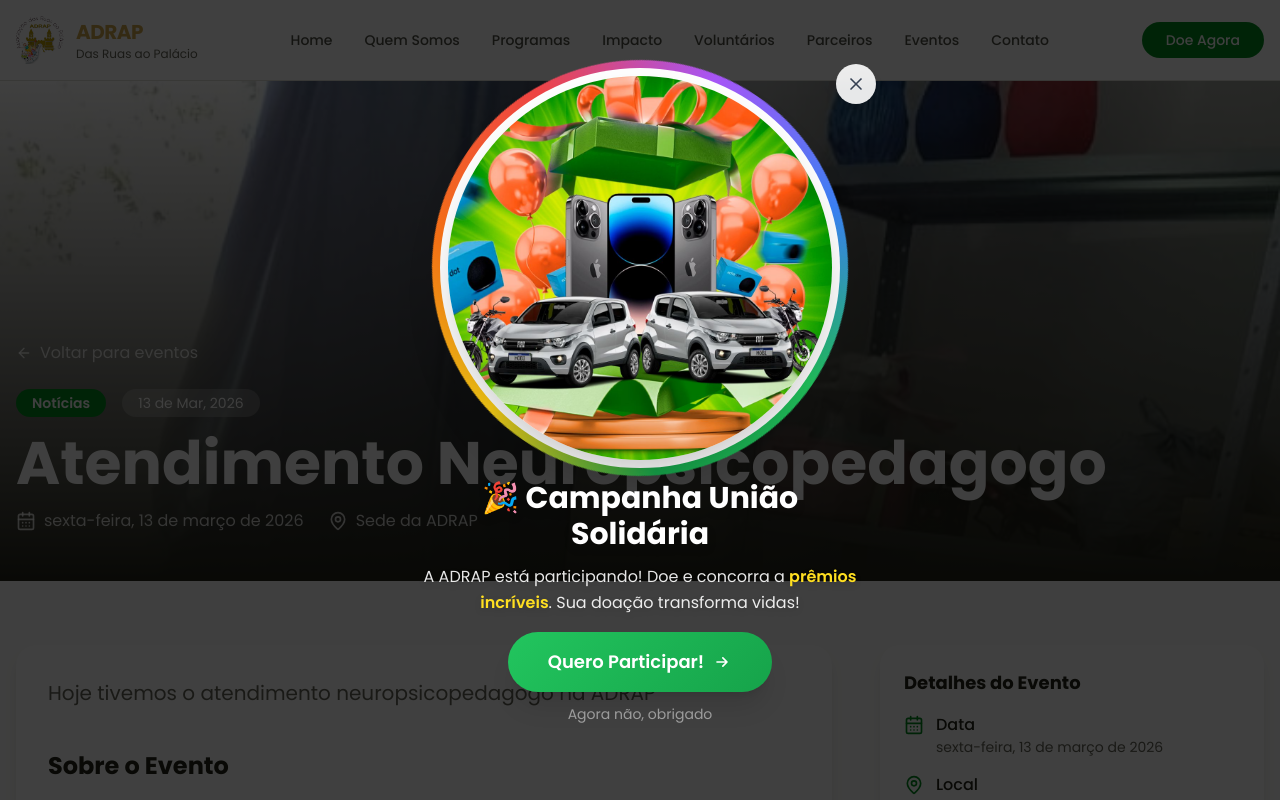
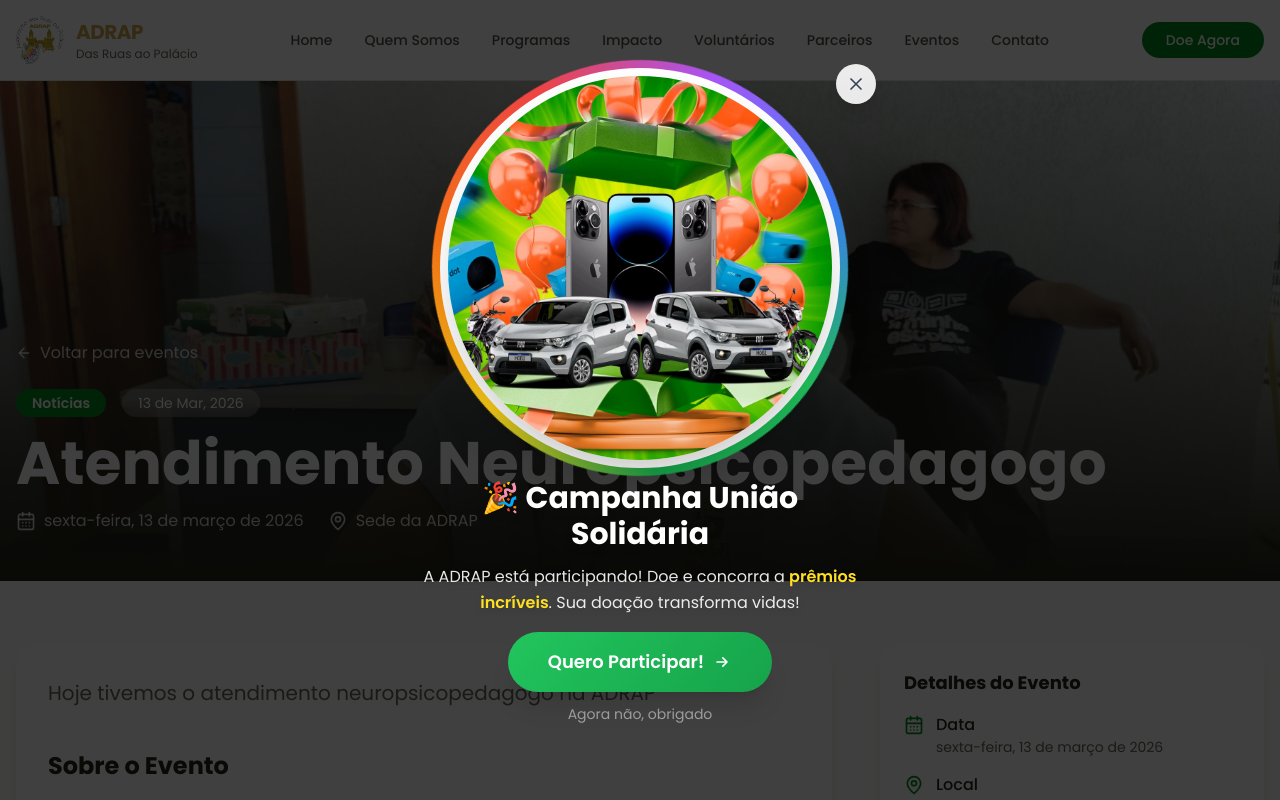
Before and after one commit to junioralvesbr/adrap-website, a Next.js app: page /eventos/atendimento-neuropsicopedagogo in a window 1280 px wide. Shown: the top 800 px of the page. Built offline with nearby package versions, Linux system fonts and the light colour scheme.

Commit message:
Arrumado o size da imagem de eventos

```diff
--- a/src/app/eventos/[slug]/page.tsx
+++ b/src/app/eventos/[slug]/page.tsx
@@ -69,6 +69,7 @@
           src={event.coverImage || '/placeholder.svg'}
           alt={event.title}
           fill
+          sizes='(max-width: 768px) 100vw, (max-width: 1200px) 50vw, 33vw'
           className='object-cover object-top'
           priority
         />
--- a/src/posts/neuropsicopedagogo.ts
+++ b/src/posts/neuropsicopedagogo.ts
@@ -10,7 +10,7 @@
   },
   location: 'Sede da ADRAP',
   category: 'Notícias',
-  coverImage: '/images/eventos/neuropsicopedagogo-2026/foto4.jpg',
+  coverImage: '/images/eventos/neuropsicopedagogo-2026/foto2.jpg',
   description: 'Hoje tivemos o atendimento neuropsicopedagogo na ADRAP',
   content: `
 ## Sobre o Evento
```
